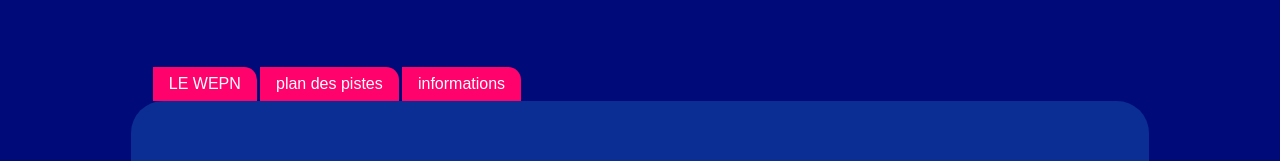
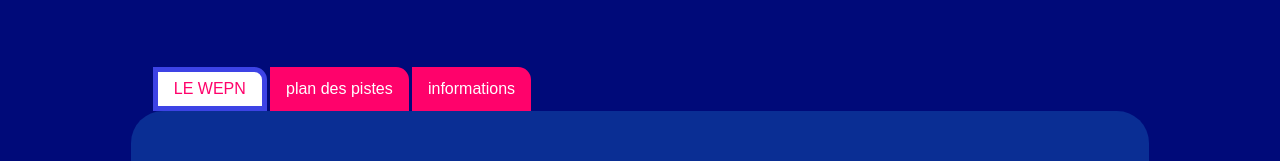
Before and after one commit to AlbatorZ/wepn2k24, a React (Create React App) app: page / in a window 1280 px wide. Shown: the part 479-640 px from the top of the page. Built offline with nearby package versions, Linux system fonts and the light colour scheme.

Commit message:
visualisation des boutons actifs

```diff
--- a/src/components/Container.css
+++ b/src/components/Container.css
@@ -53,3 +53,9 @@
     justify-content: center;
     background-color: rgb(41, 152, 227,0.25);
 }
+
+#tab menu button.active {
+    color: rgb(255, 2, 107);
+    background-color: white;
+    border: 5px solid  rgba(41, 47, 227, 0.90);
+}
--- a/src/components/Container.jsx
+++ b/src/components/Container.jsx
@@ -6,7 +6,8 @@ export default function Container () {
     const [selectedButton, setSelectedButton] = useState(0)
     return (<div id = 'tab'>
             <menu>
-                {tabElements.map((element,index) => ( <button  key = {index} onClick={() => setSelectedButton(index)} alt = ''> {element.titre} </button>))}
+                {tabElements.map((element,index) => ( <button  key = {index} onClick={() => setSelectedButton(index)} className = {selectedButton === index ? 'active' : undefined} >
+                {element.titre} </button>))}
 
 
             </menu>
@@ -15,7 +16,7 @@ export default function Container () {
                     {tabElements[selectedButton].description}
 
                 </p>
-                <img src = {tabElements[selectedButton].image}></img>
+                <img src = {tabElements[selectedButton].image} alt = {''} ></img>
             </div>
         </div>)
 }
```
